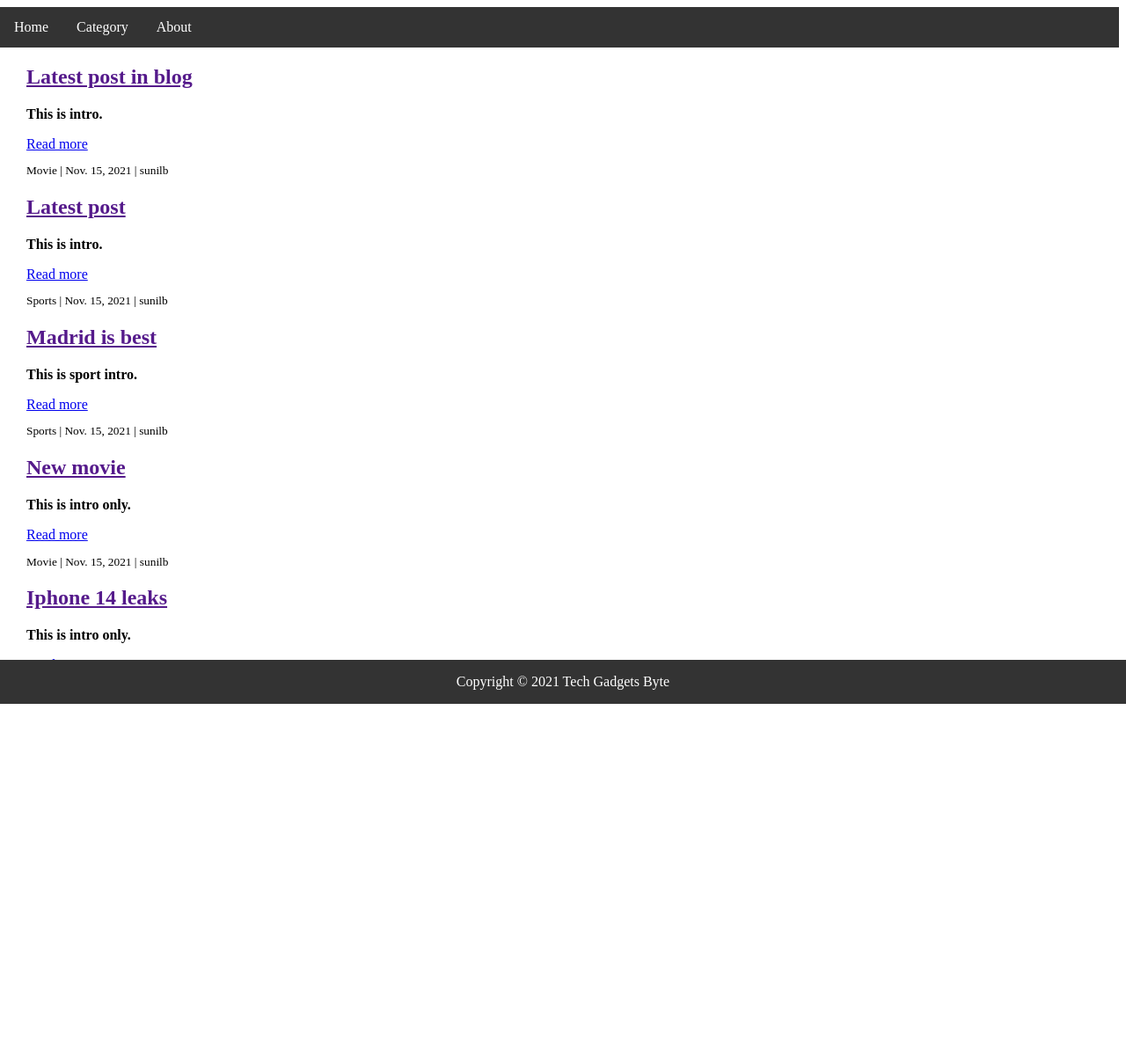
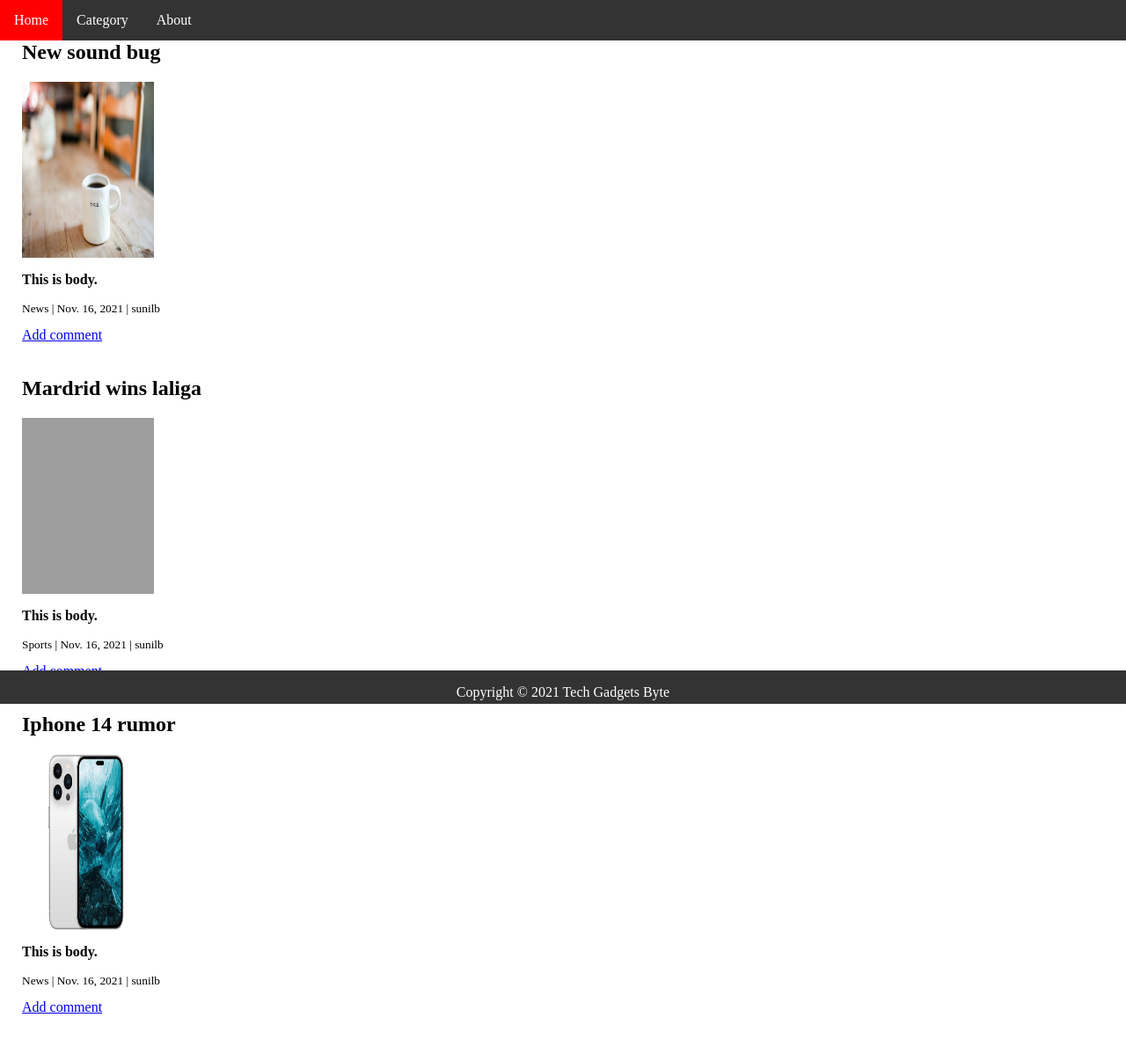
Before and after one commit to sunilBzl/blog_app, a Django app: page / in a window 1280 px wide. Shown: the whole page at 88% size. Before the commit the page ends 800 px from the top, so only its background shows below. Run offline with Django 3.2, Linux system fonts and the light colour scheme; data comes from the database, SQL or seed files in the repository; grey boxes are pictures that could not be loaded.

Commit message:
Day2 of building a blog

```diff
--- a/BlogApp/models.py
+++ b/BlogApp/models.py
@@ -11,9 +11,11 @@
     author      = models.ForeignKey('auth.user',
                 on_delete=models.CASCADE
                 )
-    intro       = models.TextField()
     body        = models.TextField()
-    # img         = models.ImageField()
+    img         = models.ImageField(upload_to='images/')
+
+    class Meta:
+        ordering = ['-id']
 
 
     def __str__(self):
@@ -35,7 +37,7 @@
     date_added = models.DateTimeField(auto_now_add=True)
 
     class Meta:
-        ordering = ['-date_added']
+        ordering = ['-id']
 
     def __str__(self):
-        return f"Comment by Name: {self.name}"
+        return self.name
--- /dev/null
+++ b/BlogApp/templates/aboutus.html
@@ -0,0 +1 @@
+<h1>About us</h1>
--- a/BlogApp/templates/base.html
+++ b/BlogApp/templates/base.html
@@ -10,7 +10,7 @@
 <body>
   <div class="main-container">
     <div class="navbar">
-      <a href="#home">Home</a>
+      <a href="http://127.0.0.1:8000/#">Home</a>
       <div class="dropdown">
         <button class="dropbtn">Category
           <i class="fa fa-caret-down"></i>
--- a/BlogApp/templates/home.html
+++ b/BlogApp/templates/home.html
@@ -6,11 +6,15 @@
 {% block content %}
     {% for post in object_list %}
         <div class="post-entry">
-            <h2><a href="">{{ post.title }}</a></h2>
-            <strong><p>{{ post.intro }}</p></strong>
-            <a href="{% url 'post_detail' post.slug %}">Read more</a>
+            <br>
+            <h2>{{ post.title }}</h2>
+            <img src="{{ post.img.url}}" alt="{{ post.title }}" width="150" height="200">
+            <strong><p>{{ post.body }}</p></strong>
             <small><p>{{ post.category }} | {{ post.pub_date }} | {{ post.author }}</p></small>
+            <a href="{% url 'post_detail' post.slug %}">Add comment</a>
         </div>
     {% endfor %}
+    <br>
+    <br>
 
 {% endblock content %}
--- a/BlogApp/urls.py
+++ b/BlogApp/urls.py
@@ -2,7 +2,11 @@
 
 from . import views
 
+
+app_name= 'BlogApp'
+
 urlpatterns = [
     path('', views.PostListView.as_view(), name = 'home'),
-    path('<slug:slug>/', views.PostDetailView.as_view(), name='post_detail'),
+    # path('<slug:slug>/', views.PostDetailView.as_view(), name='post_detail'),
+    path('<slug:slug>/', views.post_detail, name='post_detail'),
 ]
--- a/BlogApp/views.py
+++ b/BlogApp/views.py
@@ -1,8 +1,7 @@
 from django.shortcuts import render, redirect
-from django.views.generic import ListView, DetailView
-from datetime import timezone
+from django.views.generic import ListView
+
 from .forms import CommentForm
-
 
 from . models import Post
 
@@ -11,10 +10,27 @@
     model = Post
     template_name = 'home.html'
 
-    def get_queryset(self):
-        return Post.objects.order_by('-id')
 
-class PostDetailView(DetailView):
-    model = Post
-    template_name = 'post_detail.html'
-    context_object_name = 'single_blog_post_detail'
+
+# class PostDetailView(DetailView):
+#     model = Post
+#     template_name = 'post_detail.html'
+#     context_object_name = 'single_blog_post_detail'
+
+
+def post_detail(request, slug):
+    post = Post.objects.get(slug=slug)
+
+    if request.method == 'POST':
+        form = CommentForm(request.POST)
+
+        if form.is_valid():
+            comment = form.save(commit=False)
+            comment.post = post
+            comment.save()
+
+            return redirect('post_detail', slug=post.slug)
+    else:
+        form = CommentForm()
+
+    return render(request, 'post_detail.html', {'post': post, 'form': form})
--- a/BlogProject/settings.py
+++ b/BlogProject/settings.py
@@ -128,3 +128,7 @@
 # https://docs.djangoproject.com/en/3.2/ref/settings/#default-auto-field
 
 DEFAULT_AUTO_FIELD = 'django.db.models.BigAutoField'
+
+MEDIA_URL = '/media/'
+
+MEDIA_ROOT = os.path.join(BASE_DIR, 'media')
--- a/BlogProject/urls.py
+++ b/BlogProject/urls.py
@@ -14,9 +14,16 @@
     2. Add a URL to urlpatterns:  path('blog/', include('blog.urls'))
 """
 from django.contrib import admin
+from django.conf import settings
+from django.conf.urls.static import static
 from django.urls import path, include
+
 
 urlpatterns = [
     path('admin/', admin.site.urls),
     path('', include('BlogApp.urls')),
 ]
+
+
+if settings.DEBUG:
+    urlpatterns += static(settings.MEDIA_URL, document_root=settings.MEDIA_ROOT)
--- a/static/base.css
+++ b/static/base.css
@@ -6,6 +6,8 @@
 .active {
   background-color: #04AA6D;
 }
+
+
 .main-container{
   padding-top: 0px ;
   margin-top:  0px;
@@ -13,9 +15,13 @@
 
 
 .navbar {
-  overflow: hidden;
+  list-style-type: none;
+  margin: 0;
+  padding: 0;
   background-color: #333;
-
+  position: fixed;
+  top: 0;
+  width: 100%;
 }
 
 
@@ -76,14 +82,23 @@
 }
 
 .post-entry{
-  margin-left: 30px;
+  margin-left: 25px;
 }
 
+.media-content{
+  margin-left: 10px;
+}
+
+.subtitle{
+  margin-left: 5px;
+}
 
 .footer {
+  padding-bottom: 0.5%;
+  padding-top: 0%;
   position: fixed;
-
   bottom: 0;
+  height: 4%;
   width: 100%;
   background-color: #333;
   color: white;
```
Also changed, not shown: BlogApp/templates/post_detail.html (+45 -4 lines), BlogApp/migrations/0001_initial.py, BlogApp/migrations/0002_auto_20211116_1241.py, BlogApp/migrations/0003_auto_20211115_1221.py (deleted), BlogApp/migrations/0003_post_img.py (added), BlogApp/migrations/0004_alter_post_options.py (added), BlogApp/migrations/0004_auto_20211115_1632.py (deleted), BlogApp/templates/sports.html (added), db.sqlite3, media/images/Iphone14.jpg (added), media/images/danielle-macinnes-IuLgi9PWETU-unsplash.jpg (added).
